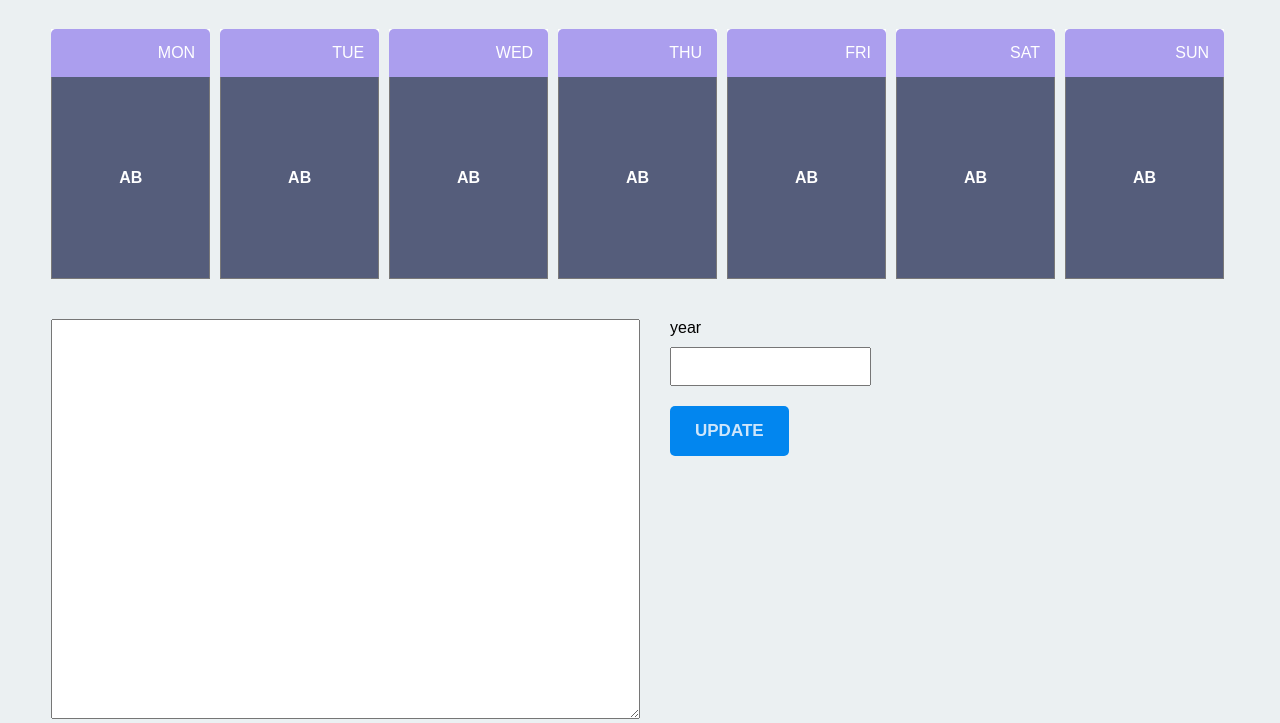
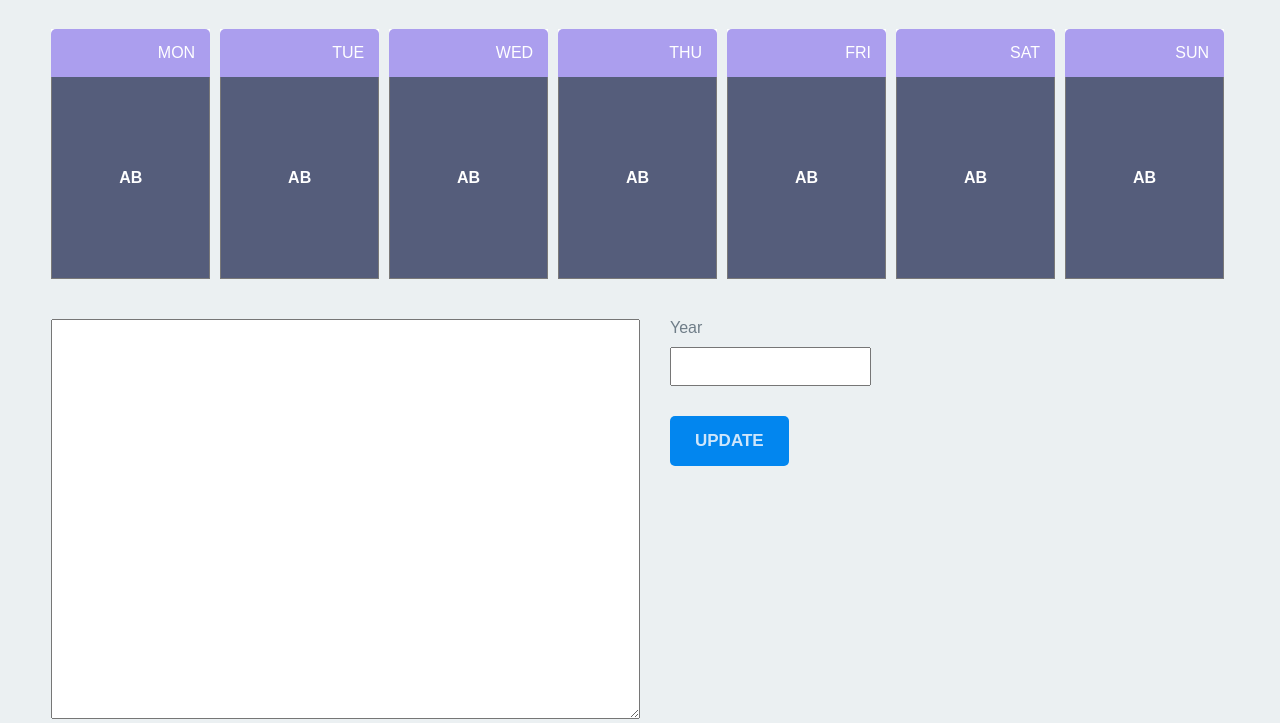
Before and after one commit to saifaliaxioned/es6_Birthday_calendar, a plain HTML site: page index.html in a window 1280 px wide. Shown: the part 106-829 px from the top of the page. Drawn offline with Linux system fonts and the light colour scheme.

Commit message:
calendar css completed

```diff
--- a/assets/css/style.css
+++ b/assets/css/style.css
@@ -186,19 +186,20 @@ form {
   height: 100%;
 }
 
-.year-input,.input-group {
+.input-content,.input-group {
   display: flex;
   flex-direction: column;
   gap: 10px;
 }
 
-.input-group input {
-  padding: 10px;
+.input-group input { padding: 10px; }
+
+.input-group label {
+  color: #6F7D88;
+  text-transform: capitalize;
 }
 
-.input-control {
-  margin-top: 20px;
-}
+.input-control { margin-top: 20px; }
 
 .submit {
   padding: 15px 25px;
```
